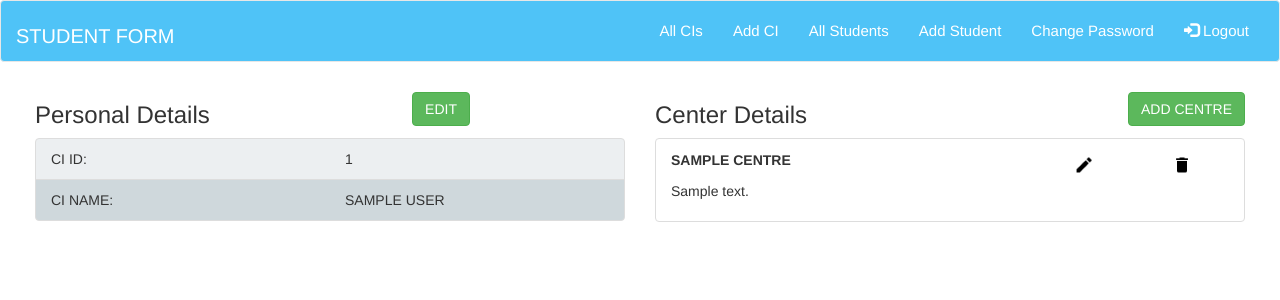
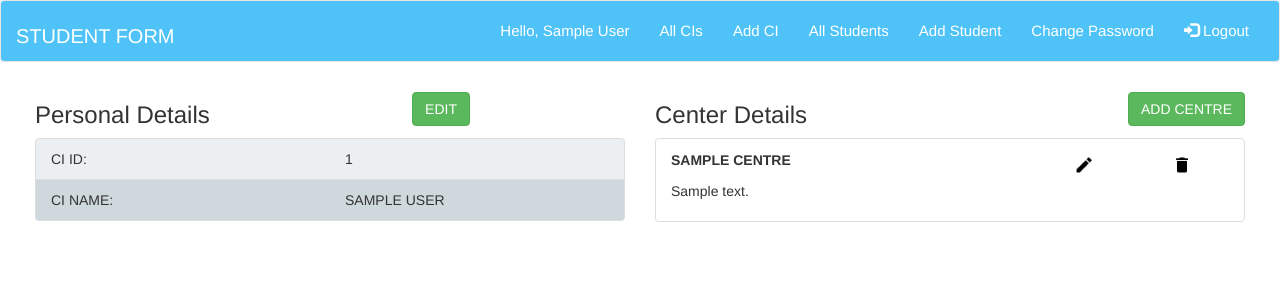
Before and after one commit to study-abacus/admin-site, a Django app: page /form/ci/1 in a window 1280 px wide. Shown: the top 300 px of the page. Run offline with Django 3.2, Linux system fonts and the light colour scheme; a user stored in the database is signed in; tables that the repository leaves empty hold one stand-in row (values such as "Sample post"); some libraries are stand-ins or nearby versions.

Commit message:
Now navigation bar displays name

```diff
--- a/form/template/form/navigation.html
+++ b/form/template/form/navigation.html
@@ -11,6 +11,7 @@
 	    </div>
 	    <div class="collapse navbar-collapse" id="myNavbar">
 	      <ul class="nav navbar-nav navbar-right">
+					<li><a href="">Hello, {{ request.user.first_name }} {{ request.user.last_name }}</a></li>
 					{% if request.user.is_superuser %}
 					<li><a href="{% url 'ci_list' %}">All CIs</a></li>
 					<li><a href="{% url 'add_ci' %}">Add CI</a></li>
```
